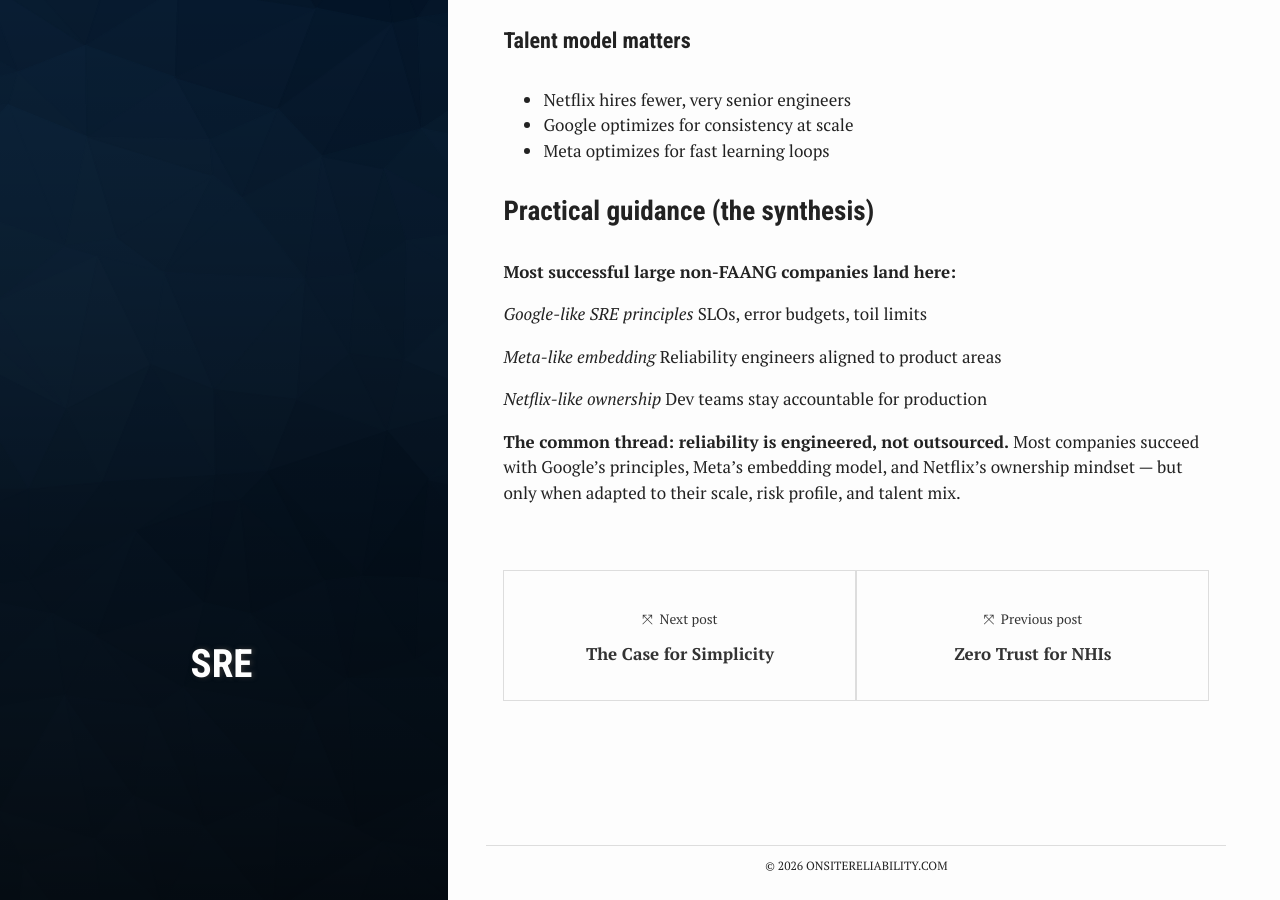
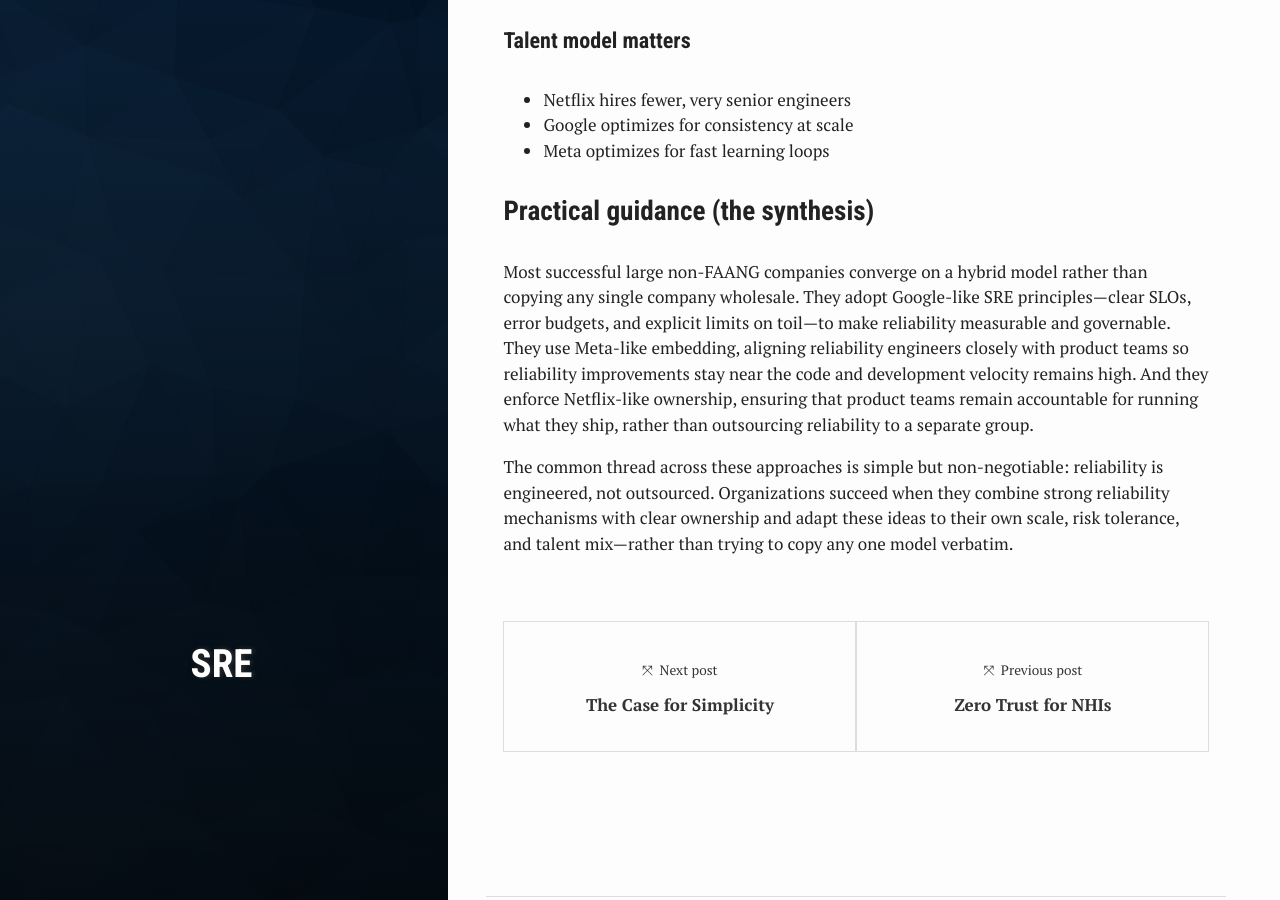
Before and after one commit to qapage/qapage.github.io, a Jekyll site: the page built from _posts/2026-02-01-Fundamentals-of-SRE.md, in a window 1280 px wide and 900 px high, scrolled down 5271 px. Built offline with Jekyll 4.4.1, drawn with Linux system fonts in a browser that asks for light colours.

Commit message:
Fixed conclusion

```diff
--- a/_posts/2026-02-01-Fundamentals-of-SRE.md
+++ b/_posts/2026-02-01-Fundamentals-of-SRE.md
@@ -131,16 +131,6 @@
 
 ### Practical guidance (the synthesis)
 
-**Most successful large non-FAANG companies land here:**
+Most successful large non-FAANG companies converge on a hybrid model rather than copying any single company wholesale. They adopt Google-like SRE principles—clear SLOs, error budgets, and explicit limits on toil—to make reliability measurable and governable. They use Meta-like embedding, aligning reliability engineers closely with product teams so reliability improvements stay near the code and development velocity remains high. And they enforce Netflix-like ownership, ensuring that product teams remain accountable for running what they ship, rather than outsourcing reliability to a separate group.
 
-*Google-like SRE principles*
-SLOs, error budgets, toil limits
-
-*Meta-like embedding*
-Reliability engineers aligned to product areas
-
-*Netflix-like ownership*
-Dev teams stay accountable for production
-
-**The common thread: reliability is engineered, not outsourced.**
-Most companies succeed with Google’s principles, Meta’s embedding model, and Netflix’s ownership mindset — but only when adapted to their scale, risk profile, and talent mix.
+The common thread across these approaches is simple but non-negotiable: reliability is engineered, not outsourced. Organizations succeed when they combine strong reliability mechanisms with clear ownership and adapt these ideas to their own scale, risk tolerance, and talent mix—rather than trying to copy any one model verbatim.
```
